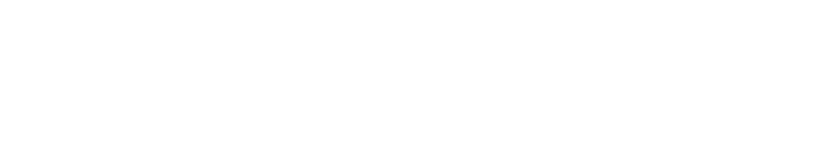
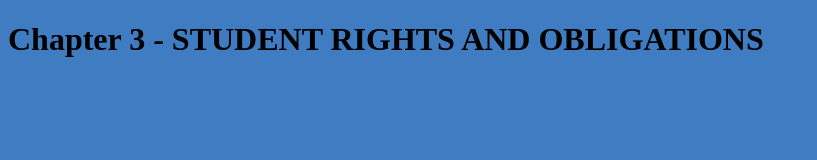
Before and after one commit to Edmund020412/Grade-8-Computing, a plain HTML site: page Edmund, Glen, Jeremy, Casey and Ashlyne/index.html in a window 1280 px wide. Shown: the whole page, without its empty margins (0-817 px from the left). Drawn offline with Linux system fonts and the light colour scheme.

Commit message:
Update index.html

```diff
--- a/Edmund, Glen, Jeremy, Casey and Ashlyne/index.html
+++ b/Edmund, Glen, Jeremy, Casey and Ashlyne/index.html
@@ -3,10 +3,10 @@
 <head>
     <meta charset="UTF-8">
     <meta name="viewport" content="width=device-width, initial-scale=1.0">
-    <title>Student regulations</title>
+    <title>Document</title>
+    <link rel="stylesheet"href="style.css">
 </head>
 <body>
-
+    <h1>Chapter 3 - STUDENT RIGHTS AND OBLIGATIONS</h1>
 </body>
-
 </html>
```
